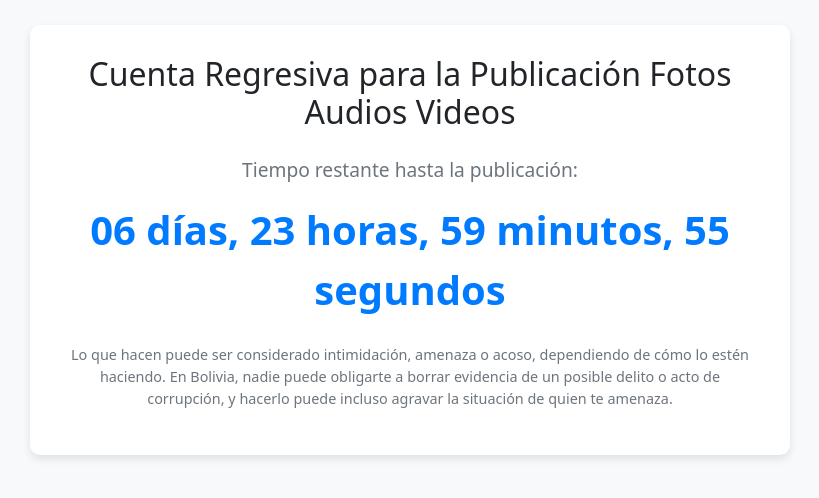
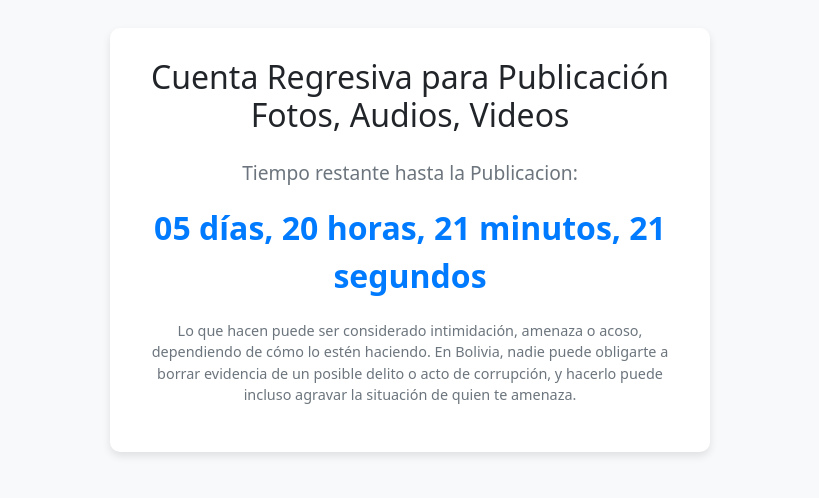
Before and after one commit to Sxmmy123/Timing, a plain HTML site: page index.html in a window 1280 px wide. Shown: the part 160-658 px from the top of the page, without its empty margins (230-1049 px from the left). Drawn offline with nearby package versions, Linux system fonts and the light colour scheme.

Commit message:
Update index.html

```diff
--- a/index.html
+++ b/index.html
@@ -1,10 +1,10 @@
 <!DOCTYPE html>
+
 <html lang="es">
 <head>
 <meta charset="UTF-8">
 <meta name="viewport" content="width=device-width, initial-scale=1.0">
-    <title>Temporizador de Publicación GitHub</title>
-    <!-- Enlace a Bootstrap CSS---->
+<title>Temporizador de Publicación GitHub (7 Nov)</title>
 <link href="https://cdn.jsdelivr.net/npm/bootstrap@5.3.0/dist/css/bootstrap.min.css" rel="stylesheet">
 <style>
     body {
@@ -19,22 +19,25 @@
         padding: 30px;
         border-radius: 10px;
         box-shadow: 0 4px 8px rgba(0, 0, 0, 0.1);
+        max-width: 600px;
+        text-align: center;
     }
     .timer-display {
-            font-size: 2.5rem;
+        font-size: 2rem;
         font-weight: bold;
         margin-bottom: 20px;
-            color: #007bff; /* Azul de Bootstrap */
+        color: #007bff;
     }
     .countdown-label {
         font-size: 1.2rem;
-            color: #6c757d; /* Gris de Bootstrap */
+        color: #6c757d;
     }
     .finished-message {
-            font-size: 1.8rem;
+        font-size: 1.5rem;
         font-weight: bold;
-            color: #28a745; /* Verde de Bootstrap */
-            display: none; /* Inicialmente oculto */
+        color: #28a745;
+        display: none;
+        margin-top: 20px;
     }
     .explanation-text {
         font-size: 0.9rem;
@@ -46,17 +49,17 @@
 <body>
 <div class="container">
     <div class="row justify-content-center">
-            <div class="col-md-8 text-center timer-container">
-                <h2 class="mb-4">Cuenta Regresiva para la Publicación Fotos Audios Videos</h2>
-                <p class="countdown-label">Tiempo restante hasta la publicación:</p>
-                <div class="timer-display mb-4" id="countdown">
+        <div class="col-md-8 timer-container">
+            <h2 class="mb-4">Cuenta Regresiva para Publicación Fotos, Audios, Videos</h2>
+            <p class="countdown-label">Tiempo restante hasta la Publicacion:</p>
+            <div class="timer-display" id="countdown">
                 <span id="days">00</span> días,
                 <span id="hours">00</span> horas,
                 <span id="minutes">00</span> minutos,
                 <span id="seconds">00</span> segundos
             </div>
             <div class="finished-message" id="finishedMessage">
-                    ¡El tiempo ha terminado! Las imágenes/videos se han publicado (simulado).
+                ¡El 7 de noviembre ha llegado! Las imágenes/videos se han publicado (simulado).
             </div>
             <p class="explanation-text">
                 Lo que hacen puede ser considerado intimidación, amenaza o acoso, dependiendo de cómo lo estén haciendo. En Bolivia, nadie puede obligarte a borrar evidencia de un posible delito o acto de corrupción, y hacerlo puede incluso agravar la situación de quien te amenaza.
@@ -65,25 +68,7 @@
     </div>
 </div>
 
-    <!-- Enlace a Bootstrap JS (Popper.js y Bootstrap JS) -->
-    <script src="https://cdn.jsdelivr.net/npm/@popperjs/core@2.11.6/dist/umd/popper.min.js"></script>
-    <script src="https://cdn.jsdelivr.net/npm/bootstrap@5.3.0/dist/js/bootstrap.min.js"></script>
 <script>
-        // Función para obtener la fecha de finalización desde el almacenamiento local o establecerla
-        function getEndDate() {
-            let endDate = localStorage.getItem('githubPublishEndDate');
-            if (endDate) {
-                return new Date(endDate);
-            } else {
-                // Si no hay fecha, establecerla a 7 días desde ahora
-                const now = new Date();
-                const newEndDate = new Date(now.getTime() + (7 * 24 * 60 * 60 * 1000)); // 7 días en milisegundos
-                localStorage.setItem('githubPublishEndDate', newEndDate.toISOString());
-                return newEndDate;
-            }
-        }
-
-        const endDate = getEndDate();
 const countdownDisplay = document.getElementById('countdown');
 const finishedMessage = document.getElementById('finishedMessage');
 const daysSpan = document.getElementById('days');
@@ -91,40 +76,44 @@
 const minutesSpan = document.getElementById('minutes');
 const secondsSpan = document.getElementById('seconds');
 
+function getNextNov7() {
+    const now = new Date();
+    let year = now.getFullYear();
+    let nov7 = new Date(year, 10, 7, 0, 0, 0); // Noviembre = 10
+    if (now > nov7) { // Si ya pasó, usar el próximo año
+        nov7 = new Date(year + 1, 10, 7, 0, 0, 0);
+    }
+    return nov7;
+}
+
 function updateCountdown() {
     const now = new Date().getTime();
-            const distance = endDate.getTime() - now;
+    const endDate = getNextNov7().getTime();
+    const distance = endDate - now;
 
-            // Si la cuenta regresiva ha terminado
-            if (distance < 0) {
+    if (distance <= 0) {
         clearInterval(countdownInterval);
         countdownDisplay.style.display = 'none';
         finishedMessage.style.display = 'block';
-                // Aquí es donde un backend real activaría la publicación
-                console.log("¡Tiempo terminado! Se debería activar la publicación en GitHub.");
-                // Puedes eliminar la fecha de finalización si quieres que se reinicie la próxima vez
-                // localStorage.removeItem('githubPublishEndDate');
+        console.log("¡El 7 de noviembre ha llegado! Se debería activar la publicación.");
         return;
     }
 
-            // Cálculos de tiempo para días, horas, minutos y segundos
     const days = Math.floor(distance / (1000 * 60 * 60 * 24));
     const hours = Math.floor((distance % (1000 * 60 * 60 * 24)) / (1000 * 60 * 60));
     const minutes = Math.floor((distance % (1000 * 60 * 60)) / (1000 * 60));
     const seconds = Math.floor((distance % (1000 * 60)) / 1000);
 
-            // Mostrar el resultado en los elementos
     daysSpan.textContent = String(days).padStart(2, '0');
     hoursSpan.textContent = String(hours).padStart(2, '0');
     minutesSpan.textContent = String(minutes).padStart(2, '0');
     secondsSpan.textContent = String(seconds).padStart(2, '0');
 }
 
-        // Actualizar la cuenta regresiva cada segundo
+// Actualizar cada segundo
 const countdownInterval = setInterval(updateCountdown, 1000);
-
-        // Llamar a updateCountdown inmediatamente para evitar un retraso inicial
 updateCountdown();
 </script>
+
 </body>
 </html>
```
Lines whose indentation alone changed are shown as unchanged.
